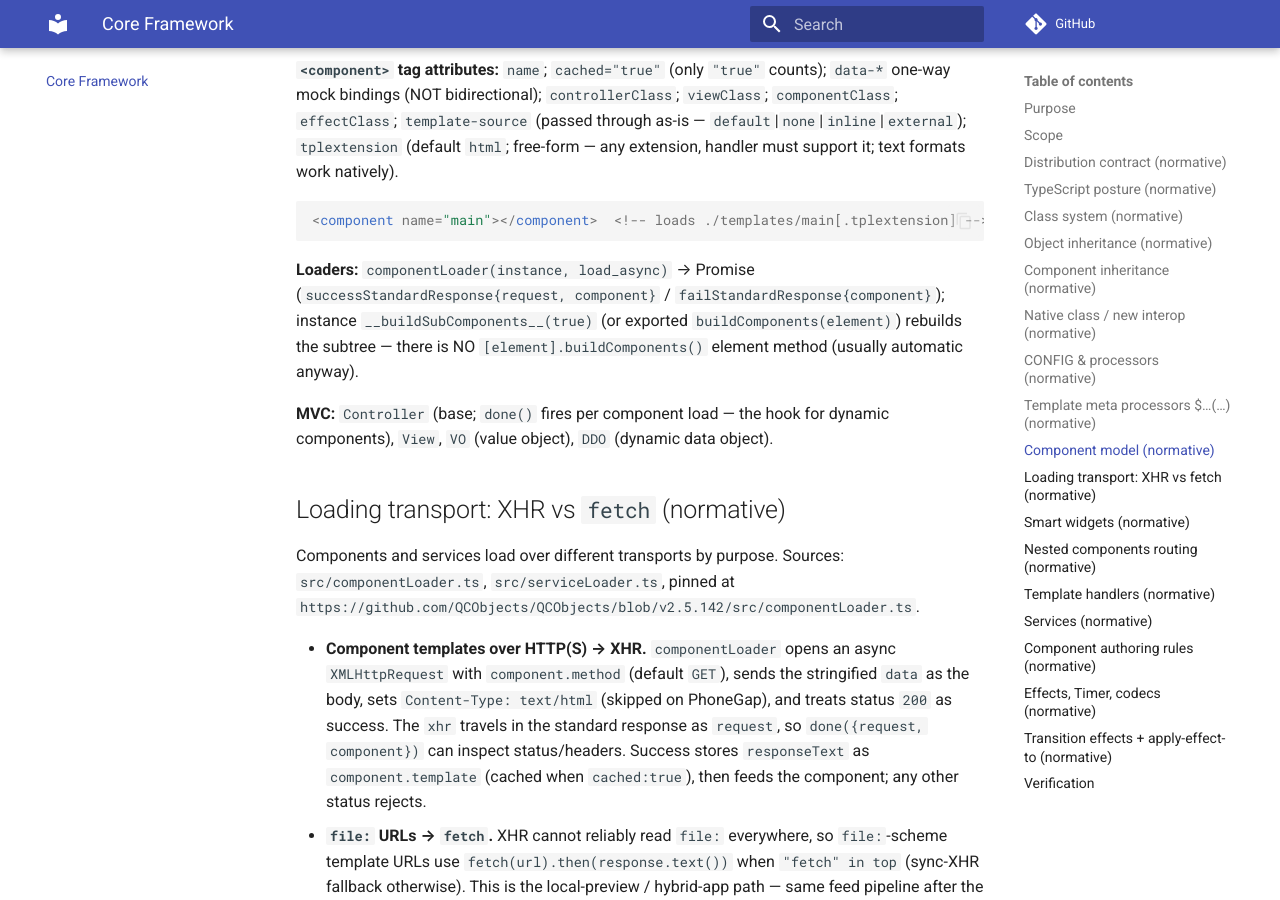
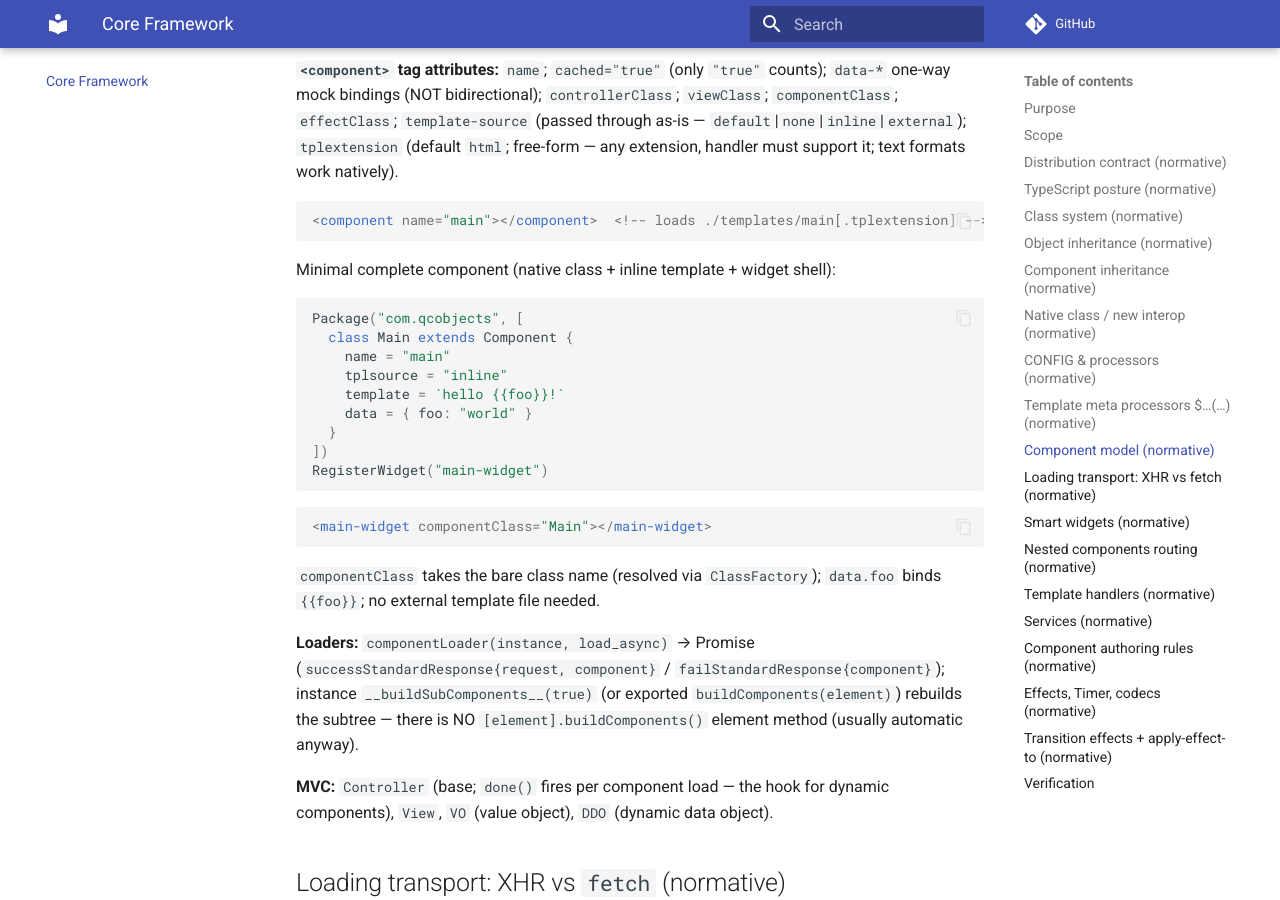
Before and after one commit to QCObjects/product-specs, an MkDocs documentation site: the page built from docs/03-core-framework.md, in a window 1280 px wide and 900 px high, scrolled down 6585 px. Built offline with MkDocs 1.6.1 and Material for MkDocs 9.7.7, drawn with Linux system fonts in a browser that asks for light colours; comment, search, counter and statistics services are not loaded.

Commit message:
feat: minimal inline widget component example (03)

````diff
--- a/docs/03-core-framework.md
+++ b/docs/03-core-framework.md
@@ -280,6 +280,25 @@ it; text formats work natively).
 ```html
 <component name="main"></component>  <!-- loads ./templates/main[.tplextension] -->
 ```
+
+Minimal complete component (native class + inline template + widget shell):
+
+```javascript
+Package("com.qcobjects", [
+  class Main extends Component {
+    name = "main"
+    tplsource = "inline"
+    template = `hello {{foo}}!`
+    data = { foo: "world" }
+  }
+])
+RegisterWidget("main-widget")
+```
+```html
+<main-widget componentClass="Main"></main-widget>
+```
+`componentClass` takes the bare class name (resolved via `ClassFactory`);
+`data.foo` binds `{{foo}}`; no external template file needed.
 
 **Loaders:** `componentLoader(instance, load_async)` → Promise
 (`successStandardResponse{request, component}` / `failStandardResponse{component}`);
````
